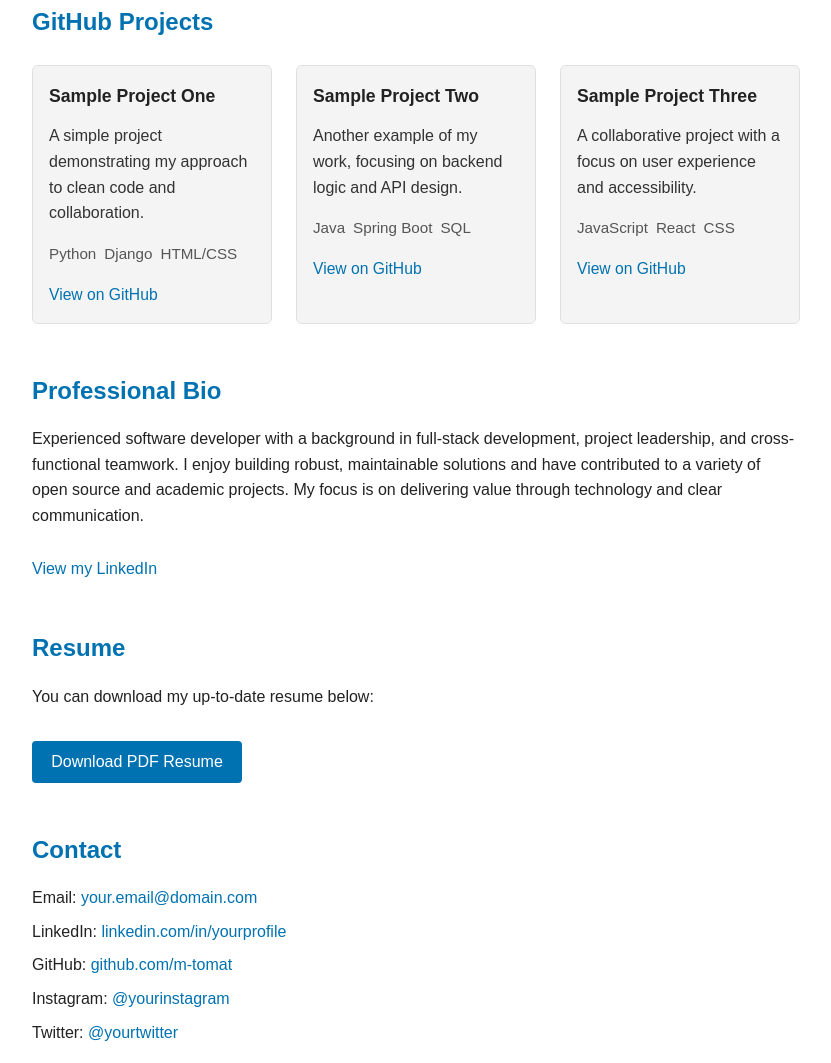
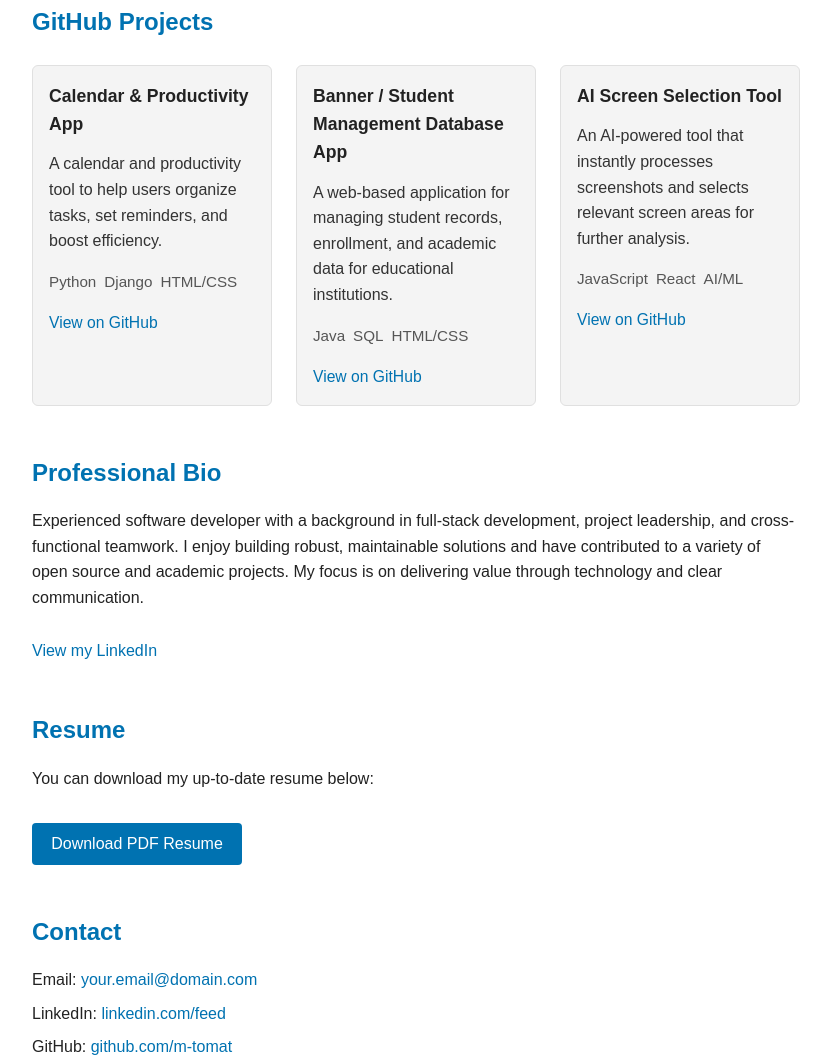
Before and after one commit to m-tomat/m-tomat.github.io, a plain HTML site: page index.html in a window 1280 px wide. Shown: the part 328-1391 px from the top of the page, without its empty margins (224-1055 px from the left). Drawn offline with Linux system fonts and the light colour scheme.

Commit message:
Update LinkedIn/contact links and project descriptions

```diff
--- a/index.html
+++ b/index.html
@@ -41,8 +41,8 @@
         <h2>GitHub Projects</h2>
         <div class="projects-list">
           <div class="project-card">
-            <h3>Sample Project One</h3>
-            <p>A simple project demonstrating my approach to clean code and collaboration.</p>
+            <h3>Calendar & Productivity App</h3>
+            <p>A calendar and productivity tool to help users organize tasks, set reminders, and boost efficiency.</p>
             <ul class="tech-list">
               <li>Python</li>
               <li>Django</li>
@@ -51,22 +51,22 @@
             <a href="https://github.com/m-tomat" target="_blank">View on GitHub</a>
           </div>
           <div class="project-card">
-            <h3>Sample Project Two</h3>
-            <p>Another example of my work, focusing on backend logic and API design.</p>
+            <h3>Banner / Student Management Database App</h3>
+            <p>A web-based application for managing student records, enrollment, and academic data for educational institutions.</p>
             <ul class="tech-list">
               <li>Java</li>
-              <li>Spring Boot</li>
               <li>SQL</li>
+              <li>HTML/CSS</li>
             </ul>
             <a href="https://github.com/m-tomat" target="_blank">View on GitHub</a>
           </div>
           <div class="project-card">
-            <h3>Sample Project Three</h3>
-            <p>A collaborative project with a focus on user experience and accessibility.</p>
+            <h3>AI Screen Selection Tool</h3>
+            <p>An AI-powered tool that instantly processes screenshots and selects relevant screen areas for further analysis.</p>
             <ul class="tech-list">
               <li>JavaScript</li>
               <li>React</li>
-              <li>CSS</li>
+              <li>AI/ML</li>
             </ul>
             <a href="https://github.com/m-tomat" target="_blank">View on GitHub</a>
           </div>
@@ -105,10 +105,8 @@
         <h2>Contact</h2>
         <ul class="contact-list">
           <li>Email: <a href="mailto:your.email@domain.com">your.email@domain.com</a></li>
-          <li>LinkedIn: <a href="https://www.linkedin.com/feed/?trk=guest_homepage-basic_nav-header-signin" target="_blank">linkedin.com/in/yourprofile</a></li>
+          <li>LinkedIn: <a href="https://www.linkedin.com/feed/?trk=guest_homepage-basic_nav-header-signin" target="_blank">linkedin.com/feed</a></li>
           <li>GitHub: <a href="https://github.com/m-tomat" target="_blank">github.com/m-tomat</a></li>
-          <li>Instagram: <a href="#" target="_blank">@yourinstagram</a></li>
-          <li>Twitter: <a href="#" target="_blank">@yourtwitter</a></li>
         </ul>
       </div>
     </section>
```
